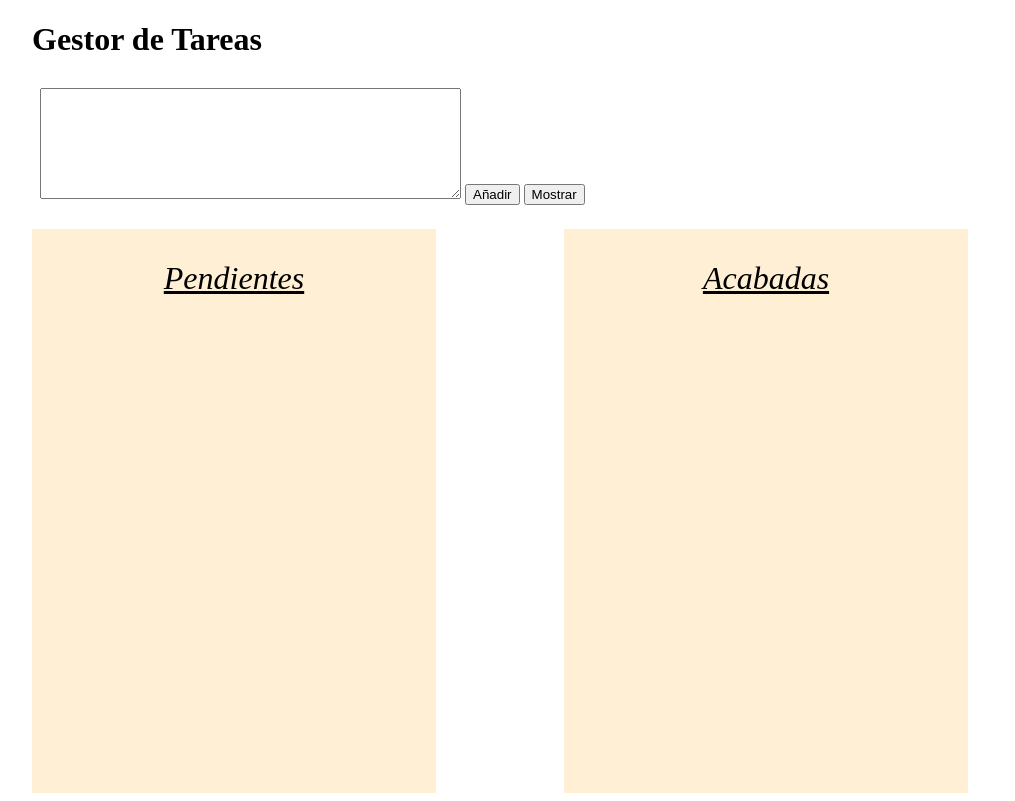
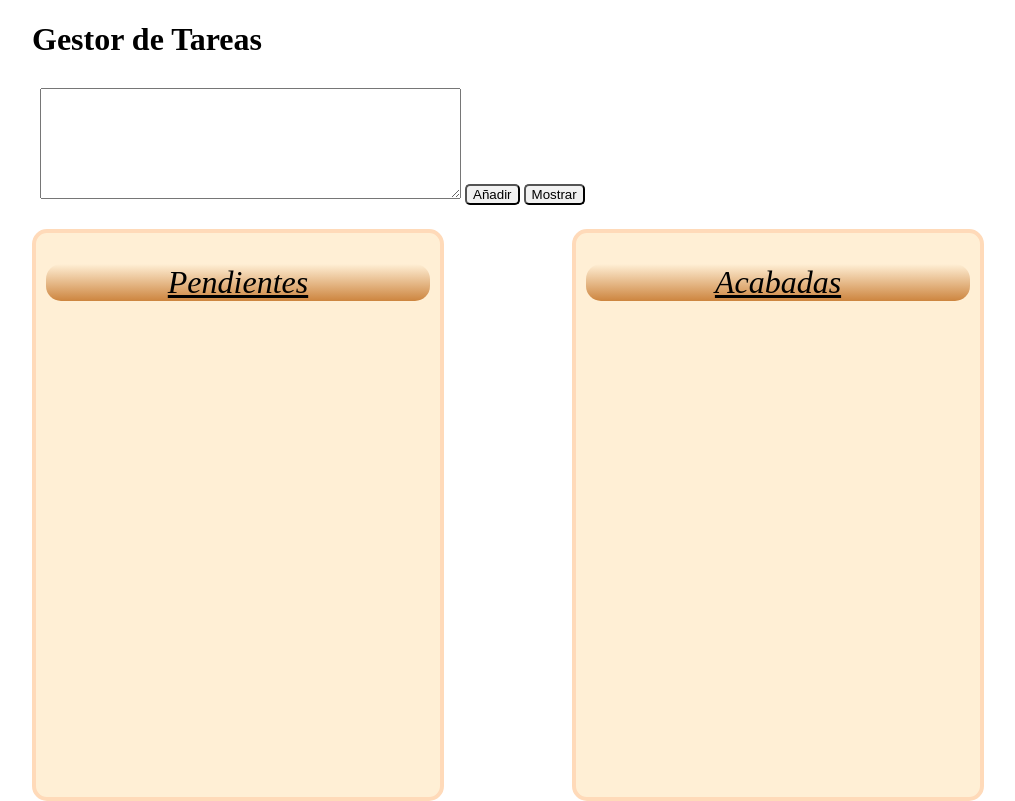
Before and after one commit to Rienirr/cliente, a plain HTML site: page cliente/tema 5/5_2/gestor.html in a window 1280 px wide. Shown: the whole page, without its empty margins (104-1119 px from the left). Drawn offline with Linux system fonts and the light colour scheme.

Commit message:
listo todo

```diff
--- a/cliente/tema 5/5_2/css/gestor.css
+++ b/cliente/tema 5/5_2/css/gestor.css
@@ -1,7 +1,7 @@
 *{
-  transition:  0.5s;
+  transition:  0.5s;/*para que todos los elementos tengan las transiciones del drag*/
 }
-#pendientes {/* pone todo el div de pendientes y el de tareas*/
+#pendientes {
   float: left;
   background-color: papayawhip;
   width: 30vw;
@@ -9,6 +9,8 @@
   overflow: auto;
   margin-right: 10vw;
   padding: 10px;
+  border-radius: 15px;
+border:4px solid peachpuff;
 }
 
 #acabadas {
@@ -18,6 +20,8 @@
   height: 68vh;
   overflow: auto;
   padding: 10px;
+  border-radius: 15px;
+  border:4px solid peachpuff;
 
 }
 #gestor {
@@ -63,17 +67,29 @@ text-decoration: underline;
 font-weight: lighter;
 font-style: italic;
 text-align: center;
+background:  linear-gradient(to bottom, papayawhip, peru);
+
+border-radius: 15px;
+
+
+
 }
 #pendientes h1{
   text-decoration: underline;
   font-weight: lighter;
   font-style: italic;
   text-align: center;
+  background:  linear-gradient(to bottom, papayawhip, peru);
+
+border-radius: 15px;
+
   }
   .encima{
 
-outline: 3px dotted plum;
 
-outline-offset: -10px;
-box-shadow: 0px 0px 0px 3px plum inset;
+box-shadow: 5px 5px 5px 3px plum inset;
   }
+  input{
+    border-radius: 5px;
+    box-shadow: 2px 2px 2px 3px #f2f2f2 inset;
+  }
--- a/cliente/tema 5/5_2/js/gestor.js
+++ b/cliente/tema 5/5_2/js/gestor.js
@@ -411,7 +411,7 @@ despues(elemntoArrastrado,idTarea);
       reemplazar(elemntoArrastrado);
     }
 },false);
-d.addEventListener("dragenter", (event)=>{//Añado las
+d.addEventListener("dragenter", (event)=>{//Añado la clase para darle un efecto
 event.target.classList.add("encima");
 },false);
 d.addEventListener("dragleave", (event)=>{//Para quitar los efectos que voy poniendo.
@@ -426,6 +426,8 @@ d.addEventListener("dragend",(event)=>{
 
    event.target.classList.remove("encima");
 },false);
-//He conseguido los efectos si los dejamos dentro de la Tareas ;
+/*He conseguido los efectos funcionen de la forma deseada era debido a que en el drop controlo el lugar que sueltan.
+Al añadir un drop global al documento y eliminar esa clase funciona adecuadamente en todos los lugares.
+*/
 
 }
```
